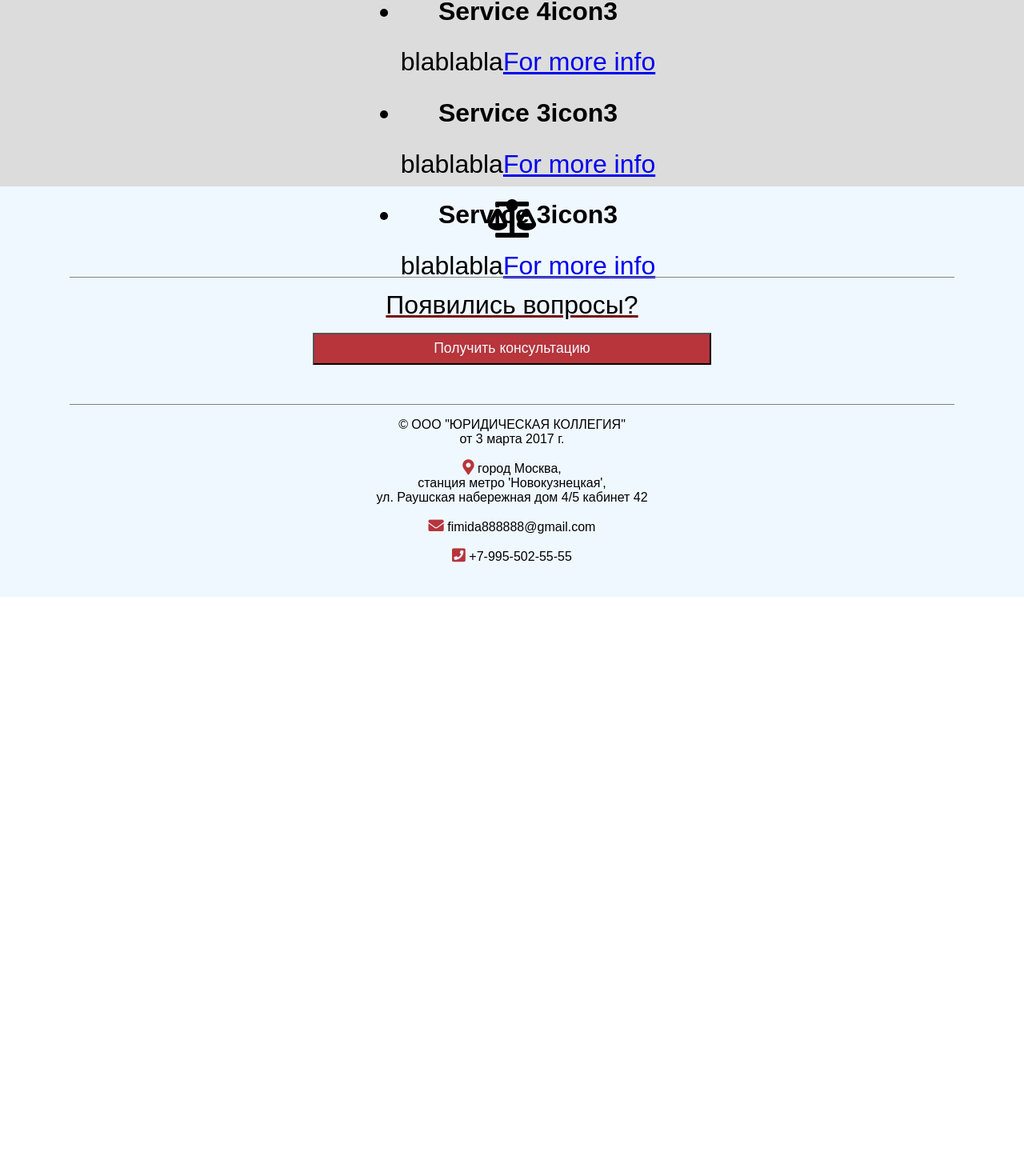
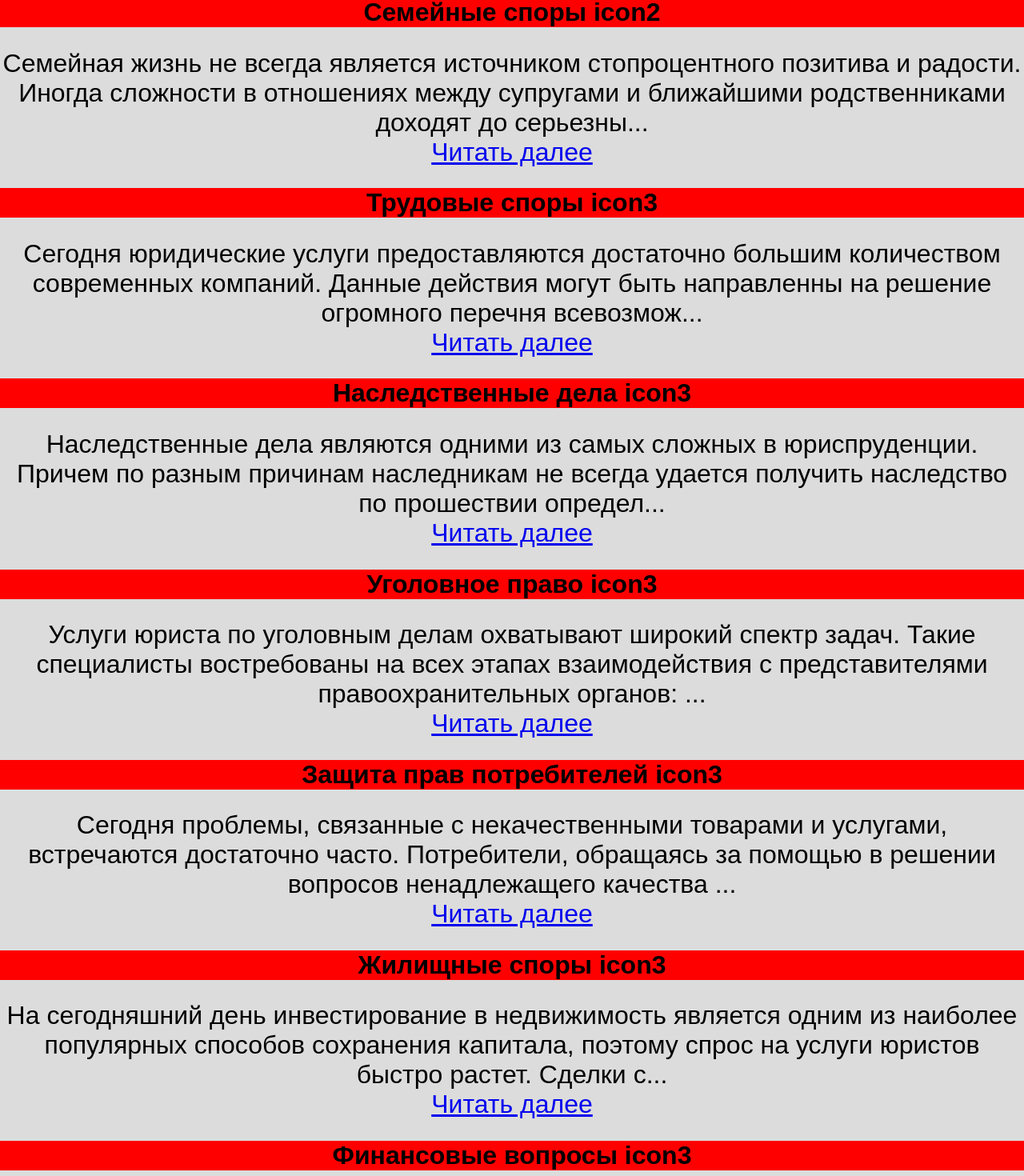
Before and after one commit to KatyaHorton/Law-Firm-Moscow-App, a React (Create React App) app: page /services in a window 1280 px wide. Shown: the part 478-1948 px from the top of the page at 80% size. Before the commit the page ends 1224 px from the top, so only its background shows below. Built offline with nearby package versions, Linux system fonts and the light colour scheme.

Commit message:
info added to ServiceItems component

```diff
--- a/src/App.css
+++ b/src/App.css
@@ -61,7 +61,7 @@ button:hover {
 
 }
 
-#nav-bar{
+#nav-bar, .items-container-ul {
 	list-style: none;
 	width: 100%;
     margin: 0;
@@ -91,13 +91,18 @@ button:hover {
 }
 
 .main-slide{
-	height: 500px;
+	min-height: 500px;
+	height: auto;
   	display: flex;
   	justify-content: center;
   	align-items: center;
 	background-color: gainsboro;
 	font-size: 2em;
 
+}
+
+.item-header {
+	background-color: red;
 }
 
 #main-page{
@@ -111,6 +116,8 @@ button:hover {
 	align-items: center;
 	padding:3%;
 }
+
+
 
 #main-slide-title {
 	background-color: rgba(240, 255, 255, 0.65);
--- a/src/components/Practice.js
+++ b/src/components/Practice.js
@@ -1,11 +1,11 @@
 import React, { Component } from 'react'
-
+import PracticeItems from './PracticeItems.js'
 
 class Practice extends Component {
   render() {
     return (
         <div className="main-slide">
-    Practice
+    <PracticeItems />
         </div>
 
     );
--- /dev/null
+++ b/src/components/PracticeItems.js
@@ -0,0 +1,70 @@
+import React, { Component } from 'react'
+
+
+class PracticeItems extends Component {
+
+	state= {
+		items: [
+			{
+				name: 'Practice 1',
+				text: 'blablabla',
+				icon: 'icon1',
+				link: 'link1'
+			},
+			{
+				name: 'Practice 2',
+				text: 'blablabla',
+				icon: 'icon2',
+				link: 'link2'
+			},
+			{
+				name: 'Practice 3',
+				text: 'blablabla',
+				icon: 'icon3',
+				link: 'link3'
+			},
+			{
+				name: 'Practice 4',
+				text: 'blablabla',
+				icon: 'icon3',
+				link: 'link3'
+			},
+			{
+				name: 'Practice 7',
+				text: 'blablabla',
+				icon: 'icon3',
+				link: 'link3'
+			},
+			{
+				name: 'Practice 6',
+				text: 'blablabla',
+				icon: 'icon3',
+				link: 'link3'
+			}
+		]
+	}
+
+  render() {
+    return (
+        <div className="items-container">
+			<ul>
+				{this.state.items.map((item) => (
+					<li>
+						<h2 className='item-header'>
+							{item.name}
+							<span> {item.icon}</span>
+						</h2>
+						<div className='item-text'>
+							{item.text}
+							<a href={item.link}>For more info</a>
+						</div>
+					</li>
+				))}
+			</ul>
+        </div>
+
+    );
+  }
+}
+
+export default PracticeItems;
--- a/src/components/ServiceItems.js
+++ b/src/components/ServiceItems.js
@@ -6,38 +6,56 @@ class ServiceItems extends Component {
 	state= {
 		items: [
 			{
-				name: 'Service 1',
-				text: 'blablabla',
+				name: 'Сопровождение сделок',
+				text: 'Организации и частные лица, всевозможные компании и индивидуальные предприниматели нередко сталкиваются с заключением различных сделок персонального или коммерческого характ...',
 				icon: 'icon1',
 				link: 'link1'
 			},
 			{
-				name: 'Service 2',
-				text: 'blablabla',
+				name: 'Семейные споры',
+				text: 'Семейная жизнь не всегда является источником стопроцентного позитива и радости. Иногда сложности в отношениях между супругами и ближайшими родственниками доходят до серьезны...',
 				icon: 'icon2',
 				link: 'link2'
 			},
 			{
-				name: 'Service 3',
-				text: 'blablabla',
+				name: 'Трудовые споры',
+				text: 'Сегодня юридические услуги предоставляются достаточно большим количеством современных компаний. Данные действия могут быть направленны на решение огромного перечня всевозмож...',
 				icon: 'icon3',
 				link: 'link3'
 			},
 			{
-				name: 'Service 4',
-				text: 'blablabla',
+				name: 'Наследственные дела',
+				text: 'Наследственные дела являются одними из самых сложных в юриспруденции.  Причем по разным причинам наследникам не всегда удается получить наследство по прошествии определ...',
 				icon: 'icon3',
 				link: 'link3'
 			},
 			{
-				name: 'Service 3',
-				text: 'blablabla',
+				name: 'Уголовное право',
+				text: 'Услуги юриста по уголовным делам охватывают широкий спектр задач. Такие специалисты востребованы на всех этапах взаимодействия с представителями правоохранительных органов: ...',
 				icon: 'icon3',
 				link: 'link3'
 			},
 			{
-				name: 'Service 3',
-				text: 'blablabla',
+				name: 'Защита прав потребителей',
+				text: 'Сегодня проблемы, связанные с некачественными товарами и услугами, встречаются достаточно часто. Потребители, обращаясь за помощью в решении вопросов ненадлежащего качества ...',
+				icon: 'icon3',
+				link: 'link3'
+			},
+			{
+				name: 'Жилищные споры',
+				text: 'На сегодняшний день инвестирование в недвижимость является одним из наиболее популярных способов сохранения капитала, поэтому спрос на услуги юристов быстро растет. Сделки с...',
+				icon: 'icon3',
+				link: 'link3'
+			},
+			{
+				name: 'Финансовые вопросы',
+				text: 'Финансовые вопросы – это одна из основных составляющих сегодняшней жизни. Каждый день человек сталкивается с такими проблемами, как уплата налогов, пошлин, банковские вопросы и мно...',
+				icon: 'icon3',
+				link: 'link3'
+			},
+			{
+				name: 'Возмещение ущерба',
+				text: 'Возмещение ущерба, который был причинен человеку в результате деяний других лиц, является стандартной правовой практикой. Юриспруденция рассматривает понятие ущерба как итог действ...',
 				icon: 'icon3',
 				link: 'link3'
 			}
@@ -47,16 +65,16 @@ class ServiceItems extends Component {
   render() {
     return (
         <div className="items-container">
-			<ul>
+			<ul className='items-container-ul' >
 				{this.state.items.map((item) => (
-					<li>
+					<li >
 						<h2 className='item-header'>
 							{item.name}
-							<span>{item.icon}</span>
+							<span> {item.icon}</span>
 						</h2>
 						<div className='item-text'>
-							{item.text}
-							<a href={item.link}>For more info</a>
+							{item.text} <br />
+							<a href={item.link}>Читать далее</a>
 						</div>
 					</li>
 				))}
```
